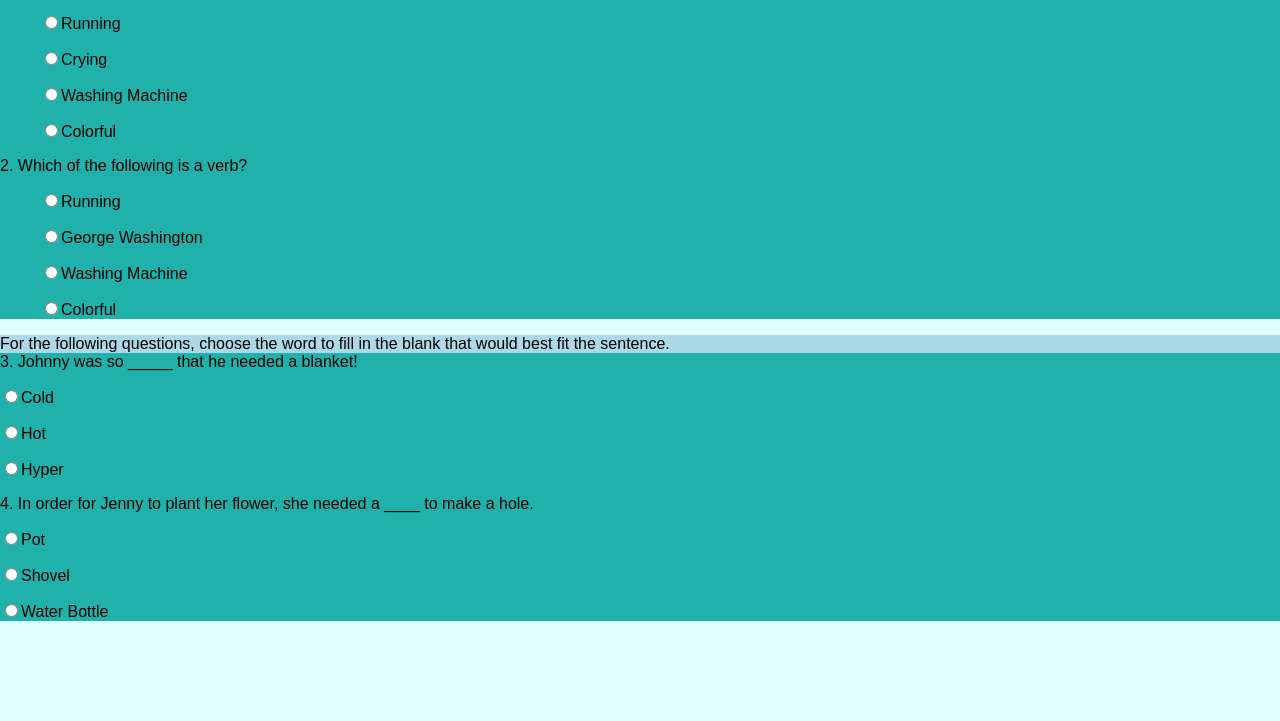
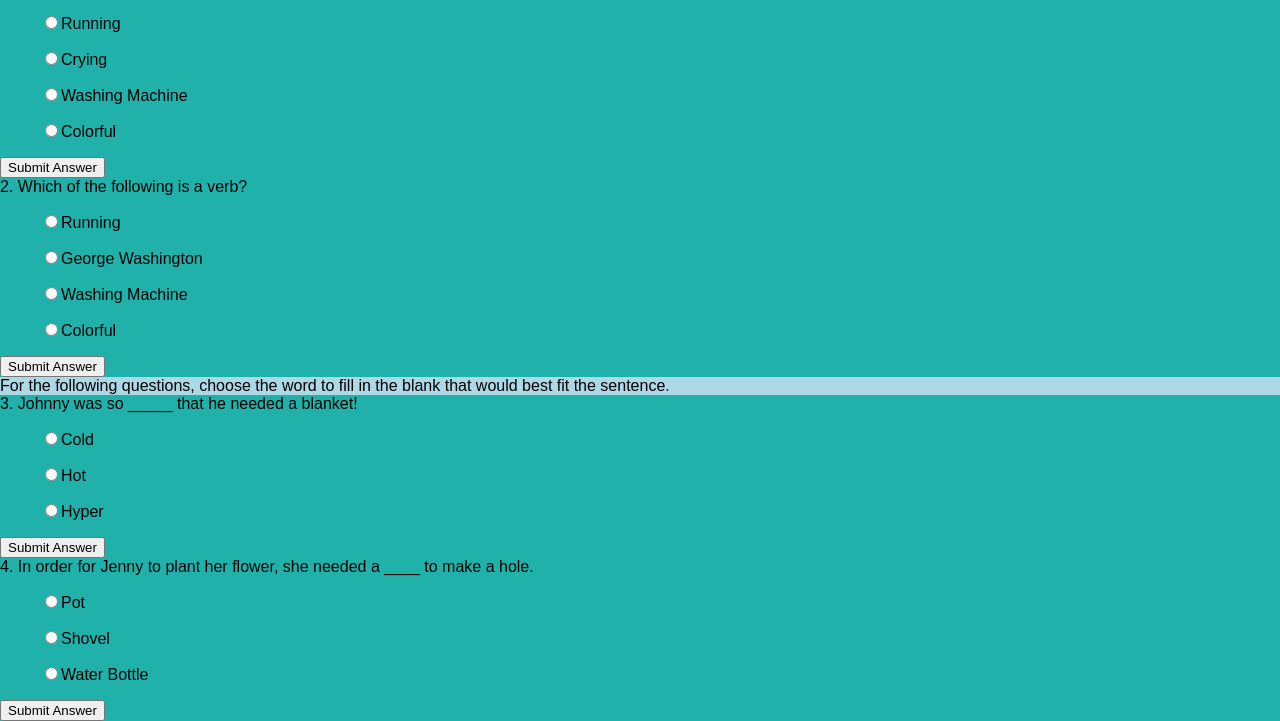
Before and after one commit to EASantos21/English-Question-Template, a plain HTML site: page index.html in a window 1280 px wide. Shown: the part 102-823 px from the top of the page. Before the commit the page ends 800 px from the top, so only its background shows below. Drawn offline with Linux system fonts and the light colour scheme.

Commit message:
Added a submission button as well as bugs with radio buttons

```diff
--- a/index.html
+++ b/index.html
@@ -21,6 +21,7 @@
                         <p><input type = "radio" name = "Question1" values = "Washing Machine">Washing Machine</p>
                         <p><input type = "radio" name = "Question1" values = "Colorful">Colorful</p>
                     </ul>
+                    <button class = "Submission">Submit Answer</button>
                 </section>
                 <section class = "Word-Question2">
                     <header>2. Which of the following is a verb?</header>
@@ -30,22 +31,33 @@
                         <p><input type = "radio" name = "Question2" values = "Washing Machine">Washing Machine</p>
                         <p><input type = "radio" name = "Question2" values = "Colorful">Colorful</p>
                     </ul>
+                    <button class = "Submission">Submit Answer</button>
                 </section>
             </div>
             <div class = "Directions">
                 <heading>For the following questions, choose the word to fill in the blank that would best fit the sentence.</header>
             </div>
             <div class = "Fill-In-Blank">
-                <section class = "Fill-In-Questions">
-                    <header>3. Johnny was so _____ that he needed a blanket!</header>
-                    <p><input type = "radio" name = "Question3" values = "Cold">Cold</p>
-                    <p><input type = "radio" name = "Question3" values = "Hot">Hot</p>
-                    <p><input type = "radio" name = "Question3" values = "Hyper">Hyper</p>
+                <section class = "Fill-In-Question1">
+                        <header>3. Johnny was so _____ that he needed a blanket!</header>
+                        <ul>
+                            <p><input type = "radio" name = "Question3" values = "Cold">Cold</p>
+                            <p><input type = "radio" name = "Question3" values = "Hot">Hot</p>
+                            <p><input type = "radio" name = "Question3" values = "Hyper">Hyper</p>
+                        </ul>
+                        <button class = "Submission">Submit Answer</button>
+                </section>
+                <section class = "Fill-In-Question2">
                     <header>4. In order for Jenny to plant her flower, she needed a ____ to make a hole.</header>
-                    <p><input type = "radio" name = "Question3" values = "Pot">Pot</p>
-                    <p><input type = "radio" name = "Question3" values = "Shovel">Shovel</p>
-                    <p><input type = "radio" name = "Question3" values = "Water Bottle">Water Bottle</p>
-                    </class>
+                    <ul>
+                        <p><input type = "radio" name = "Question4" values = "Pot">Pot</p>
+                        <p><input type = "radio" name = "Question4" values = "Shovel">Shovel</p>
+                        <p><input type = "radio" name = "Question4" values = "Water Bottle">Water Bottle</p>
+                    </ul>
+                    <button class = "Submission">Submit Answer</button>
+                </section>
+
+                </div>
             </div>
     </body>
 </html>
```
